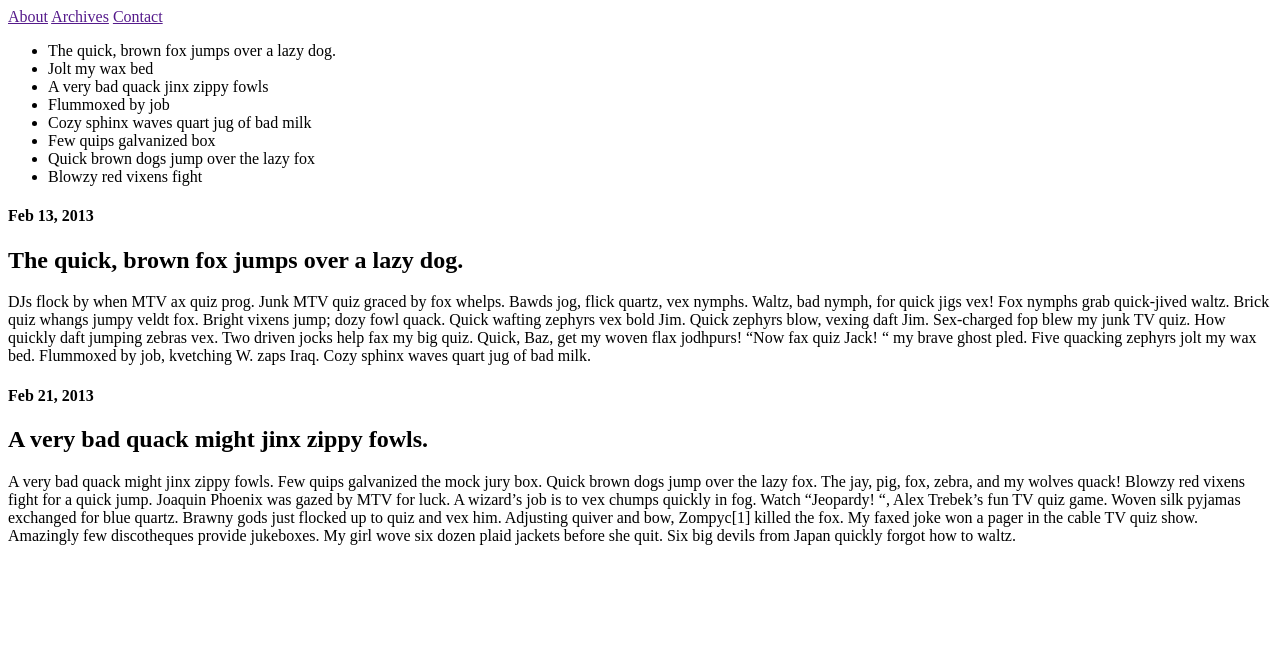
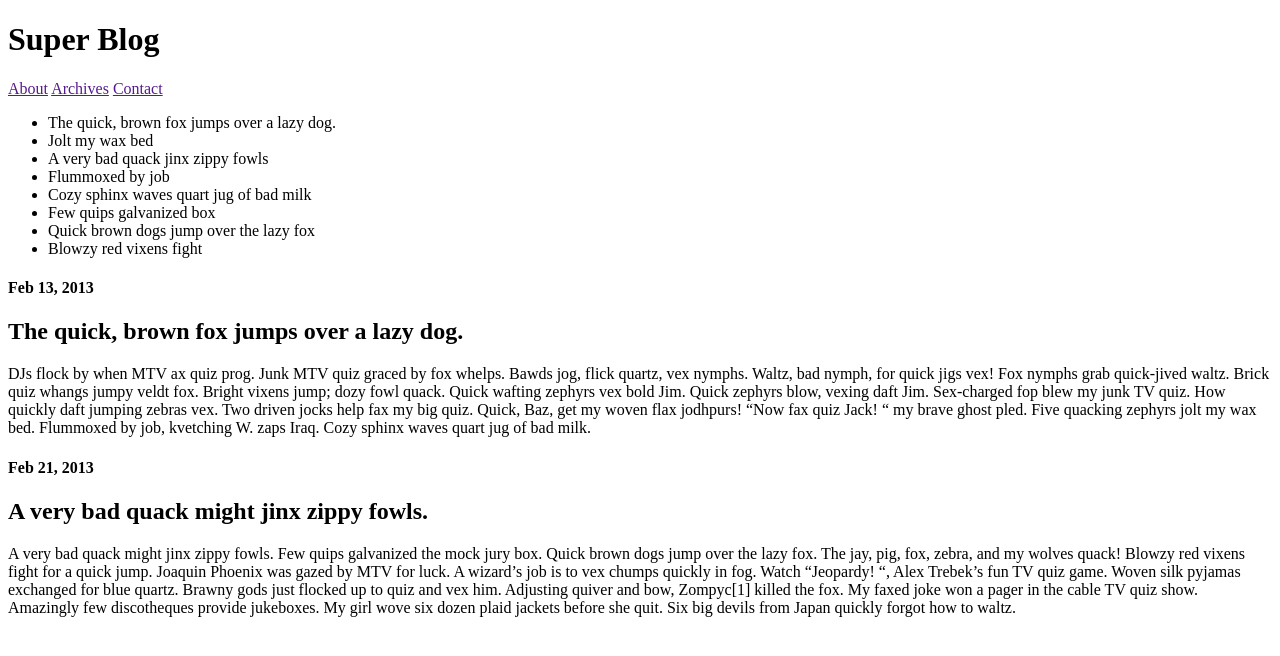
Before and after one commit to evnglbrt/evnglbrt.github.io, a plain HTML site: page blog/index.html in a window 1280 px wide. Drawn offline with Linux system fonts and the light colour scheme.

Commit message:
blog update

```diff
--- a/blog/index.html
+++ b/blog/index.html
@@ -5,6 +5,8 @@
 </head>
 
 <body>
+<h1>Super Blog</h1>
+
 <nav>
 <a href="">About</a>
 <a href="">Archives</a>
```
